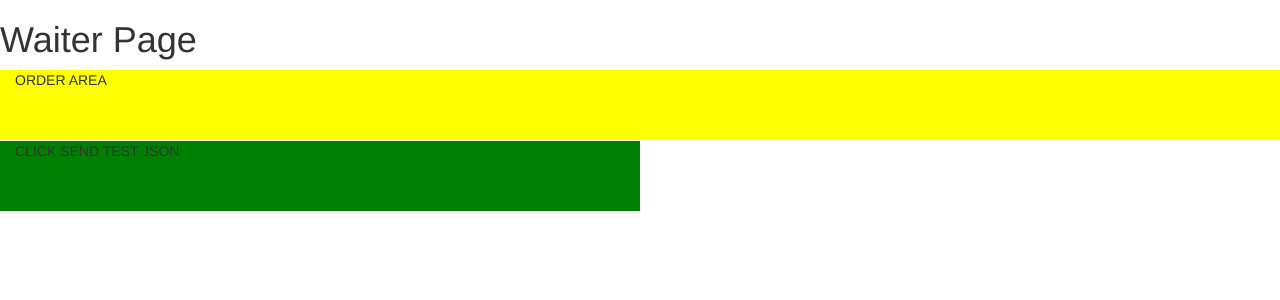
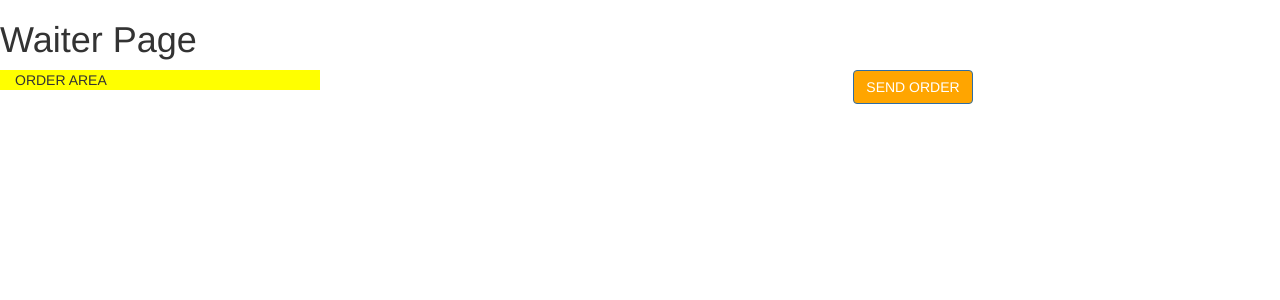
Before and after one commit to criewaldt/rPOS, a Flask app: template server/templates/waiter.html in a window 1280 px wide. Shown: the top 300 px of the page. Run offline with Flask 2, Linux system fonts and the light colour scheme; the template is opened without the code that fills it, so the values that code supplies are empty; some libraries are stand-ins or nearby versions.

Commit message:
added more to waiter.js , css, html

```diff
--- a/server/static/css/waiter.css
+++ b/server/static/css/waiter.css
@@ -1,11 +1,8 @@
 #orderArea{
-	height:70px;
 	background-color:yellow;
 	text-align: justify;}
 
 .button{
-	width:50%;
-	float: left;
 	white-space: nowrap;
 	border-style: solid;
 	border-color: #ffffff;
@@ -50,9 +47,7 @@
 	background-color:yellow;
 	text-align: center;}
 
-#sendTest{
+#sendOrder{
 	position: relative;
-	width:50%;
-	height:70px;
-	background-color: green;
+	background-color: orange;
 }
--- a/server/static/js/waiter.js
+++ b/server/static/js/waiter.js
@@ -31,7 +31,6 @@ function ButtonBuilder(obj,parentKey) {
 };
 
 function HTMLgenerator(id,parentDiv,price) {
-	console.log(parentDiv);
 	var price = price || false;
 	var newDiv = document.createElement("div");
 
@@ -53,8 +52,6 @@ function HTMLgenerator(id,parentDiv,price) {
 			$(this).children().toggle();
 			return false;});}
 
-	console.log(parentDiv);
-
 	$('#'+id).html(id.toUpperCase());
 };
 
@@ -66,11 +63,9 @@ function createItem(id,parentDiv,price){
 	document.getElementById(parentDiv).appendChild(newItem);
 	$('#'+id).html(id.toUpperCase());
 	$('#'+id).click (function () {
-			console.log($(this).attr("value"));
 			if (!orderData["orderData"][id]) {
 				orderData["orderData"][id] = 1;}
 			else {orderData["orderData"][id] += 1;}
-			console.log(orderData)
 			addItemToOrder(id+orderData["orderData"][id]);
 			return false;});
 }
@@ -90,7 +85,7 @@ $(document).ready(function(){
 
 
 	/* EXAMPLE function to send data on click*/
-	$("#sendTest").click(function(event){
+	$("#sendOrder").click(function(event){
 		mySocket.send(JSON.stringify(orderData));
 	});
 
--- a/server/templates/waiter.html
+++ b/server/templates/waiter.html
@@ -22,14 +22,11 @@
 	 <h1>Waiter Page</h1>
 	 <div class="container-fluid">
 	 <div class="row">
-	 <div class="col-md-12" id="orderArea">ORDER AREA</div>
-	 </div>
-	 <div class="row">
-	<div class="col-md-12" id="terminal"></div>
+	 <div class="col-sm-3" id="orderArea">ORDER AREA</div>
+	<div class="col-sm-5" id="terminal"></div>
+
+	 <button type="button" class="btn btn-primary" id="sendOrder">SEND ORDER</button>
 	</div>
-	<div class="row">
-	 <div class ="col-md-12" id="sendTest">CLICK SEND TEST JSON</div>
-</div>
 	</div>
 </body>
 </html>
```
Also changed, not shown: 3 other files.
